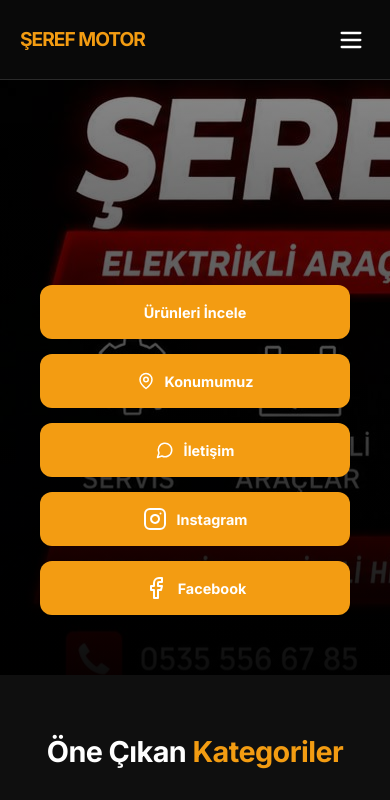
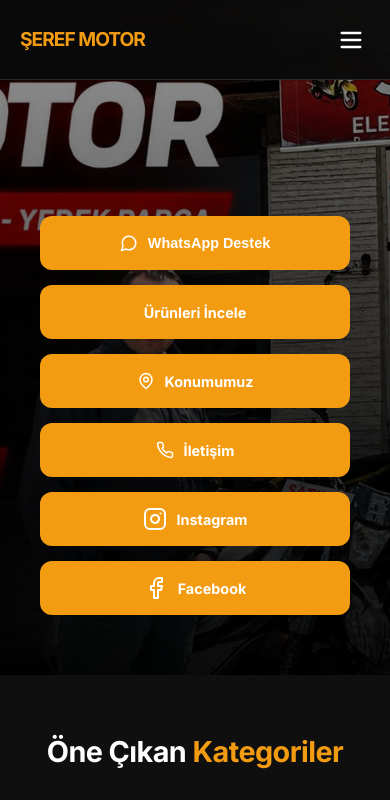
Before and after one commit to husyn0101/seref-motor-site, a React (Vite) app: page / in a window 390 px wide. Shown: the top 800 px of the page. Built offline with nearby package versions, Linux system fonts and the light colour scheme.

Commit message:
Mobile responsive fix + WhatsApp CTA priority update

```diff
--- a/src/App.tsx
+++ b/src/App.tsx
@@ -191,12 +191,15 @@
         <div className="hero-overlay"></div>
         <div className="container hero-content">
           <div className="hero-btns">
+            <button className="btn btn-primary btn-cta" onClick={() => window.open(getWhatsAppLink(), '_blank')}>
+              <MessageCircle size={18} /> WhatsApp Destek
+            </button>
             <Link to="/products" className="btn btn-primary btn-cta">Ürünleri İncele</Link>
             <a href={businessInfo.locationUrl} target="_blank" rel="noopener noreferrer" className="btn btn-primary btn-cta">
               <MapPin size={18} /> Konumumuz
             </a>
             <Link to="/contact" className="btn btn-primary btn-cta">
-              <MessageCircle size={18} /> İletişim
+              <Phone size={18} /> İletişim
             </Link>
             <a href="https://www.instagram.com/oner_seref/" target="_blank" rel="noopener noreferrer" className="btn btn-primary btn-cta">
               <Instagram size={24} />
--- a/src/styles/App.css
+++ b/src/styles/App.css
@@ -123,7 +123,8 @@
   display: flex;
   align-items: flex-end;
   justify-content: center;
-  padding: 100px 20px 15vh;
+  padding: 100px 20px 10vh;
+  overflow: hidden;
 }
 .hero-content {
   width: 100%;
@@ -131,13 +132,24 @@
   z-index: 10;
   text-align: center;
 }
-.hero-bg { position: absolute; top: 0; left: 0; width: 100%; height: 100%; z-index: -1; }
+.hero-bg {
+  position: absolute;
+  top: 0;
+  left: 0;
+  width: 100%;
+  height: 100%;
+  z-index: -1;
+  background-size: cover;
+  background-position: center;
+  background-repeat: no-repeat;
+}
 .hero-overlay { position: absolute; top: 0; left: 0; width: 100%; height: 100%; background: linear-gradient(to top, rgba(0,0,0,0.95), rgba(0,0,0,0.4)); z-index: -1; }
 .hero-btns {
   display: flex;
   gap: 15px;
   flex-wrap: wrap;
   justify-content: center;
+  width: 100%;
 }
 
 /* Cards Common */
```
